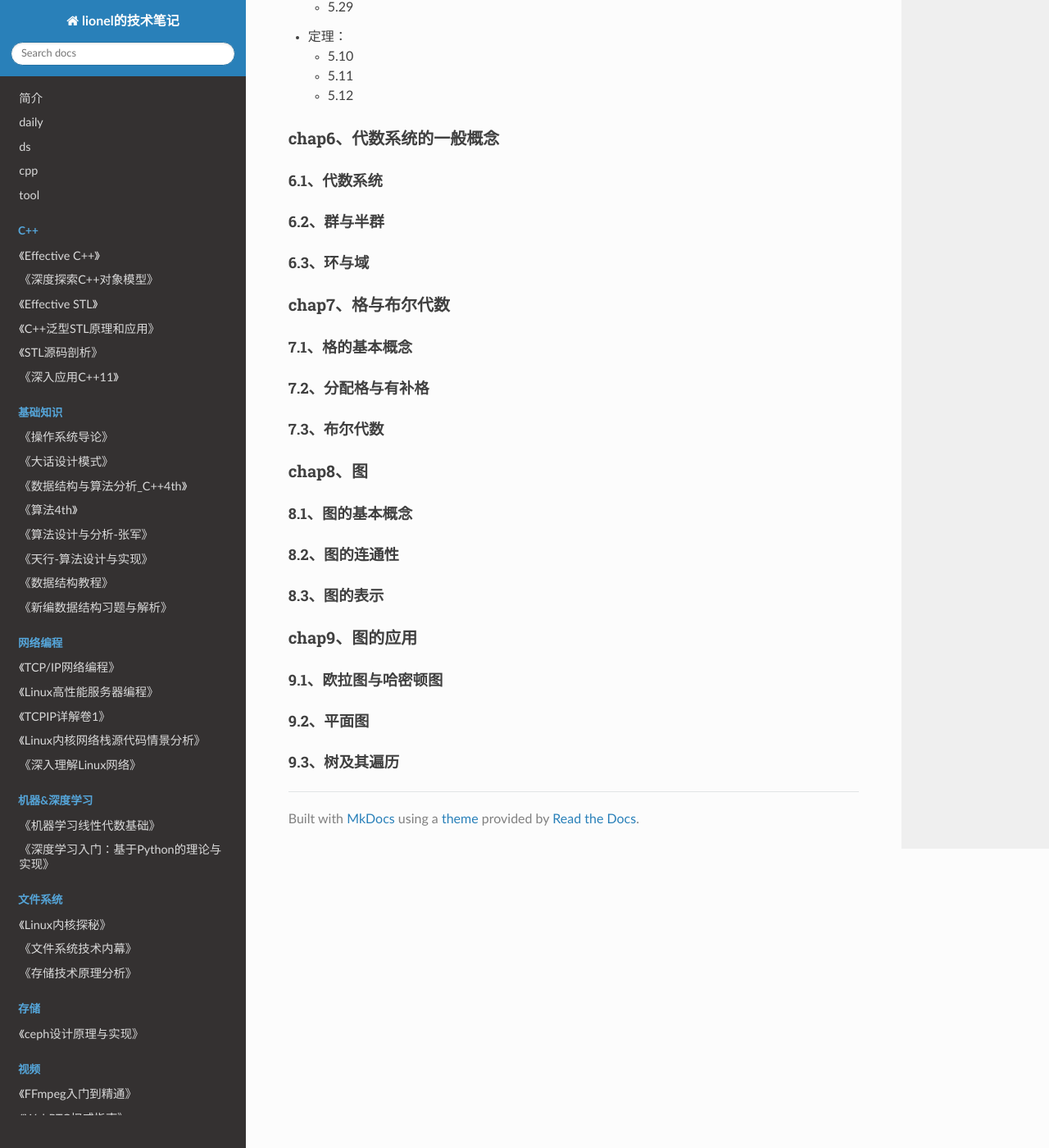
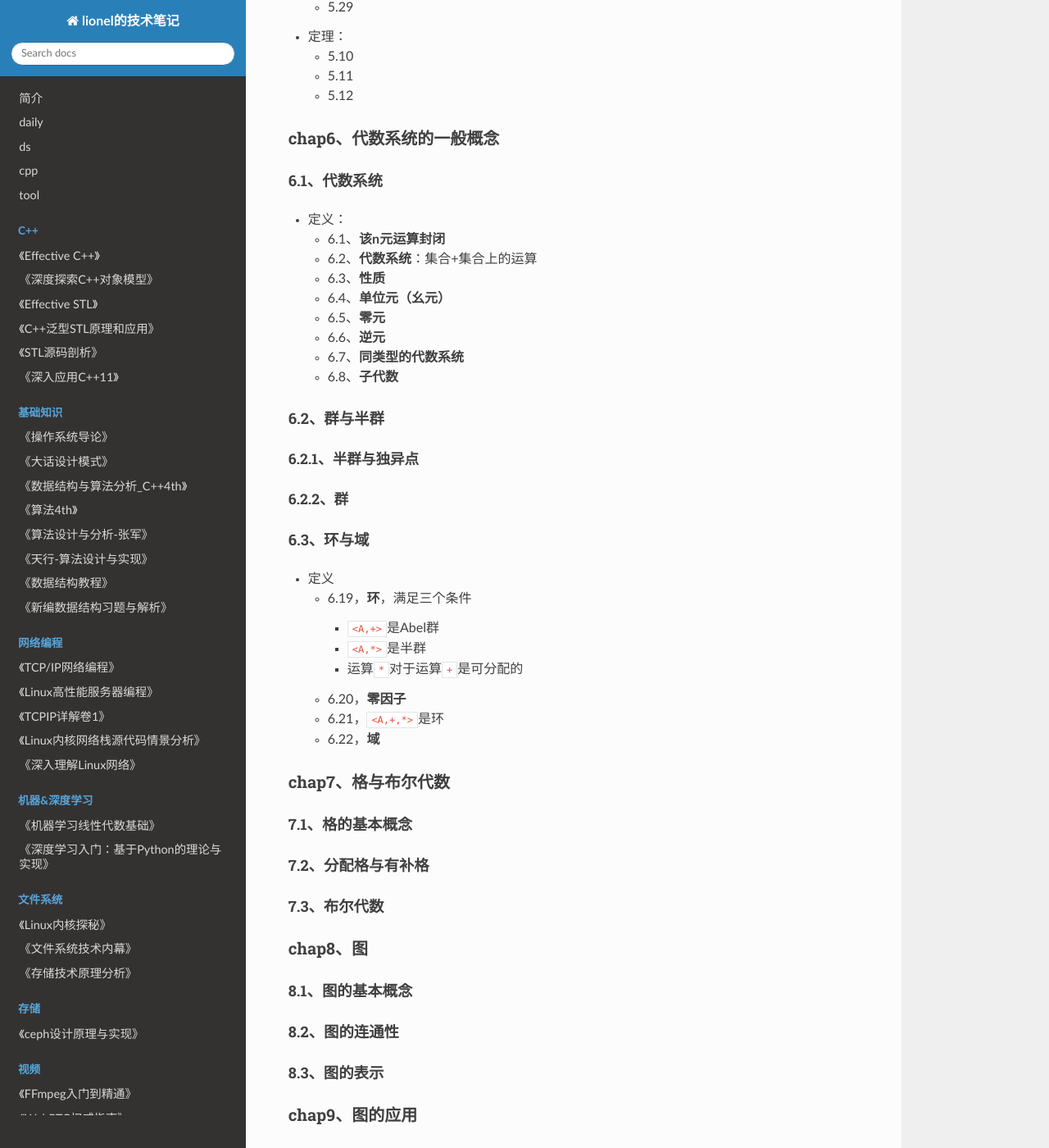
Before and after one commit to wolflion/booknotes, an MkDocs documentation site: the page built from docs/95selfStudy/离散数学.md, in a window 1280 px wide and 1400 px high, scrolled down 3445 px. Shown: the whole window at 82% size. Built offline with MkDocs 1.6.1, drawn with Linux system fonts in a browser that asks for light colours; nearby versions of some CDN libraries.

Commit message:
Update 离散数学.md

```diff
--- a/docs/95selfStudy/离散数学.md
+++ b/docs/95selfStudy/离散数学.md
@@ -141,9 +141,32 @@
 
 #### 6.1、代数系统
 
++ 定义：
+  + 6.1、**该n元运算封闭**
+  + 6.2、**代数系统**：集合+集合上的运算
+  + 6.3、**性质**
+  + 6.4、**单位元（幺元）**
+  + 6.5、**零元**
+  + 6.6、**逆元**
+  + 6.7、**同类型的代数系统**
+  + 6.8、**子代数**
+
 #### 6.2、群与半群
 
+##### 6.2.1、半群与独异点
+
+##### 6.2.2、群
+
 #### 6.3、环与域
+
++ 定义
+  + 6.19，**环**，满足三个条件
+    + `<A,+>`是Abel群
+    + `<A,*>`是半群
+    + 运算`*`对于运算`+`是可分配的
+  + 6.20，**零因子**
+  + 6.21，`<A,+,*>`是环
+  + 6.22，**域**
 
 ### chap7、格与布尔代数
 
```
